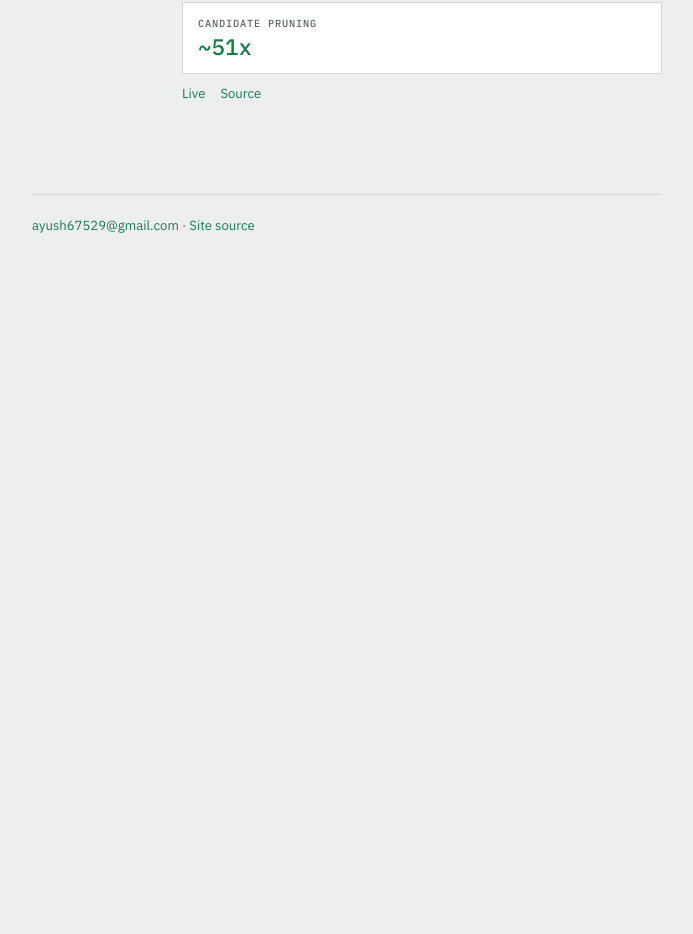
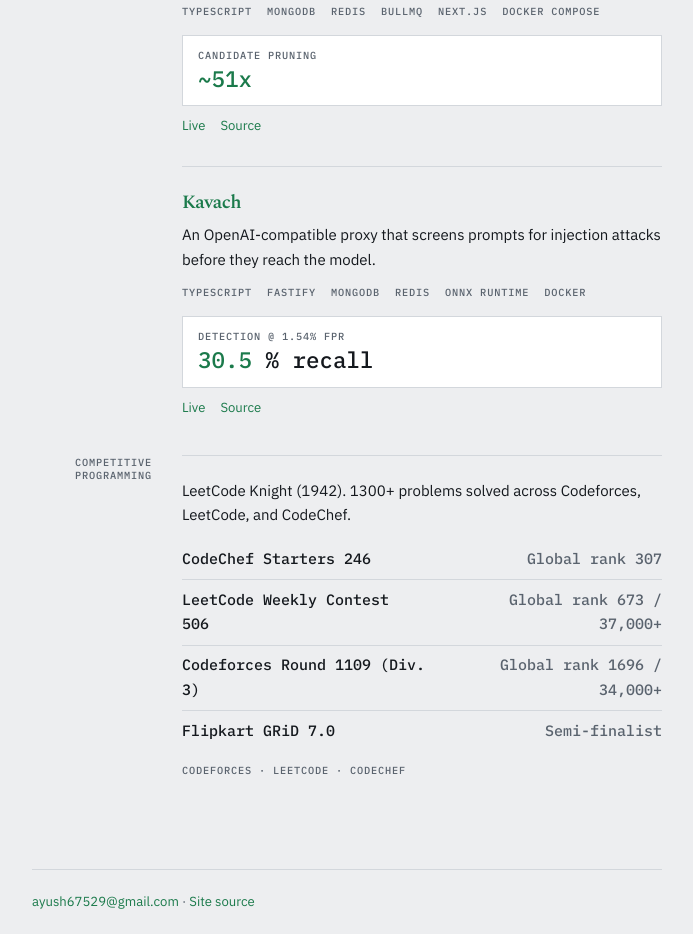
Before and after one commit to Ayush-142/Portfolio, a Next.js app: page / in a window 1280 px wide. Shown: the part 1174-2108 px from the top of the page, without its empty margins (293-986 px from the left). Before the commit the page ends 1433 px from the top, so only its background shows below. Built offline with nearby package versions, Linux system fonts and the light colour scheme.

Commit message:
Add competitive programming section and Kavach project

```diff
--- a/app/page.tsx
+++ b/app/page.tsx
@@ -33,6 +33,37 @@
           <ProjectCard key={project.slug} project={project} />
         ))}
       </Section>
+
+      <Section label="Competitive Programming">
+        <p>{profile.competitiveProgramming.standing}</p>
+
+        <ul className="data mt-3 divide-y divide-rule">
+          {profile.competitiveProgramming.results.map((result) => (
+            <li key={result.event}>
+              <a
+                href={result.proofUrl}
+                className="flex flex-col gap-0.5 py-2 sm:flex-row sm:items-baseline sm:justify-between sm:gap-4"
+              >
+                <span className="text-ink">{result.event}</span>
+                <span className="text-muted sm:text-right">{result.result}</span>
+              </a>
+            </li>
+          ))}
+        </ul>
+
+        <p className="label mt-3 text-muted">
+          {profile.codingProfiles.map((link, i) => (
+            <span key={link.label}>
+              {i > 0 ? " · " : null}
+              <a href={link.href} className="group">
+                <span className="text-muted group-hover:text-accept">
+                  {link.label}
+                </span>
+              </a>
+            </span>
+          ))}
+        </p>
+      </Section>
     </div>
   );
 }
--- a/content/profile.ts
+++ b/content/profile.ts
@@ -1,6 +1,12 @@
 export type ProfileLink = {
   label: string;
   href: string;
+};
+
+export type ContestResult = {
+  event: string;
+  result: string;
+  proofUrl: string;
 };
 
 export type Profile = {
@@ -9,6 +15,11 @@
   links: ProfileLink[];
   about: string[];
   footerRepo: string;
+  codingProfiles: ProfileLink[];
+  competitiveProgramming: {
+    standing: string;
+    results: ContestResult[];
+  };
 };
 
 const basePath = process.env.NEXT_PUBLIC_BASE_PATH || "";
@@ -24,6 +35,42 @@
   ],
   about: [
     "I'm in my final year of a CS degree at BIT Mesra. I build full-stack systems — a competitive-programming judge, a plagiarism detector, a crater-detection model — and then measure them: throughput, latency, memory, accuracy. When something breaks, I trace it back to the actual cause instead of patching around it. The numbers are what I report, not just whether the demo runs. Open to SDE roles starting 2027.",
+    "B.Tech Computer Science and Engineering, BIT Mesra, 2023–2027.",
   ],
   footerRepo: "https://github.com/Ayush-142/Portfolio",
+  codingProfiles: [
+    { label: "Codeforces", href: "https://codeforces.com/profile/Ayush_142" },
+    { label: "LeetCode", href: "https://leetcode.com/u/Ayush_142/" },
+    { label: "CodeChef", href: "https://www.codechef.com/users/ayush_142" },
+  ],
+  competitiveProgramming: {
+    standing:
+      "LeetCode Knight (1942). 1300+ problems solved across Codeforces, LeetCode, and CodeChef.",
+    results: [
+      {
+        event: "CodeChef Starters 246",
+        result: "Global rank 307",
+        proofUrl:
+          "https://www.codechef.com/rankings/START246C?itemsPerPage=100&order=asc&page=1&sortBy=rank",
+      },
+      {
+        event: "LeetCode Weekly Contest 506",
+        result: "Global rank 673 / 37,000+",
+        proofUrl:
+          "https://leetcode.com/contest/weekly-contest-506/ranking/?region=global_v2",
+      },
+      {
+        event: "Codeforces Round 1109 (Div. 3)",
+        result: "Global rank 1696 / 34,000+",
+        proofUrl:
+          "https://codeforces.com/contest/2244/standings/participant/241250241#p241250241",
+      },
+      {
+        event: "Flipkart GRiD 7.0",
+        result: "Semi-finalist",
+        proofUrl:
+          "https://drive.google.com/file/d/1sEp1Lpqz-mFPngxGUhZahfbahPiuZQQP/view?usp=drive_link",
+      },
+    ],
+  },
 };
--- a/content/projects.ts
+++ b/content/projects.ts
@@ -58,6 +58,15 @@
 ];
 
 const lunarStack = ["YOLOv11", "ResNet101", "PyTorch", "ONNX Runtime", "Streamlit"];
+
+const kavachStack = [
+  "TypeScript",
+  "Fastify",
+  "MongoDB",
+  "Redis",
+  "ONNX Runtime",
+  "Docker",
+];
 
 export const projects: Project[] = [
   {
@@ -218,6 +227,60 @@
       { label: "ONNX INT8 dynamic quant vs PyTorch, CPU", value: "15–20x slower, accuracy loss" },
     ],
   },
+  {
+    slug: "kavach",
+    title: "Kavach",
+    description:
+      "An OpenAI-compatible proxy that screens prompts for injection attacks before they reach the model.",
+    stack: kavachStack,
+    headlineMetric: {
+      label: "Detection @ 1.54% FPR",
+      value: "30.5",
+      unit: "% recall",
+    },
+    liveUrl: "https://kavach-ayush.duckdns.org",
+    sourceUrl: "https://github.com/Ayush-142/Kavach",
+    overview:
+      "A security gateway that sits between an application and an LLM. It speaks the OpenAI API, so it drops in as a base-URL change, and screens every request through a staged detection cascade before forwarding it upstream. Built end-to-end across nine phases: corpus construction, a byte-faithful proxy, and three stacked detectors, each accepted only against a pre-registered benchmark.",
+    problem:
+      "Applications built on LLMs are exposed to prompt-injection and jailbreak attacks, and most teams have no layer that inspects traffic before it reaches the model. A useful filter has to catch attacks without blocking legitimate users — a false-positive problem as much as a detection one — and it has to add almost no latency to be deployable.",
+    architecture: {
+      prose:
+        "An OpenAI-compatible Fastify proxy forwards requests byte-for-byte while a cascade inspects them. Stage 1 is a heuristic rule set; Stage 2 is a semantic-similarity check against an index of known attacks; a measured-but-not-deployed Stage 3 classifier was evaluated and deliberately left out. Config is cached with a short TTL so the detection path adds no per-request database lookup. The stack is a TypeScript npm workspaces monorepo — core, service, and eval — running on Fastify, MongoDB, Redis, and ONNX Runtime for in-process MiniLM embeddings, shipped via Docker Compose. It's evaluated against a locked benchmark built from deepset/prompt-injections, JailbreakBench, and HackAPrompt as attacks and LMSYS-Chat-1M as benign traffic, with a held-out test split whose hash was locked before any tuning.",
+      stack: kavachStack,
+    },
+    engineering: [
+      {
+        point:
+          "A locked benchmark, built first. 8,285 attacks and 15,499 benign prompts, split with 5% attack prevalence and the test-set hash frozen before any model saw it. Wilson confidence intervals reported on every rate.",
+        metric: { label: "Test set", value: "5,860", unit: "prompts" },
+      },
+      {
+        point:
+          "A detection path that stays under budget. Stage 1 runs at 0.29ms typical p95; the config cache removed the per-request Mongo lookup that had blown the latency bar, taking the proxy's pairwise overhead from 8.3ms to 2.7ms p95, under the 5ms target.",
+        metric: { label: "Proxy overhead", value: "2.7", unit: "ms p95" },
+      },
+      {
+        point:
+          "Cascade result, reported at its real operating point. Stages 1+2 together reach 30.5% detection at a 1.54% false-positive rate — after a single content-free reference vector was found to be causing 72% of false positives and filtered out.",
+        metric: { label: "False positives", value: "1.54", unit: "%" },
+      },
+    ],
+    whatBroke: [
+      "The similarity stage's first cut had an 11.2% false-positive rate — traced to a single empty \"Hello\" reference vector responsible for 72% of the false positives. A minimum-length filter on the reference index cut false positives by 78%.",
+      "GCG-style adversarial-suffix attacks were predicted to be catchable by an entropy rule. They were not — the rule fired on 0% of them at the balanced threshold. This was reported as a falsified hypothesis rather than tuned away, because tuning against the test set would have been fitting to it.",
+      "The Stage 3 classifier was measured and then not shipped. It had real standalone capability, but on the specific slice of traffic it would actually see — the ambiguous band the earlier stages route to it — it beat nothing while running at 4x the false-positive rate. Measured, documented, left out.",
+      "One class of persuasive paraphrase attacks was found to score below any usable similarity threshold — meaning the similarity stage structurally cannot route them to a classifier. This was written up as a routing limitation and future work, not hidden.",
+    ],
+    results: [
+      { label: "Test set", value: "5,860 prompts, 5% attack prevalence" },
+      { label: "Stage 1 latency (p95)", value: "0.29 ms" },
+      { label: "Proxy overhead (p95)", value: "2.7 ms" },
+      { label: "Cascade detection", value: "30.5% recall" },
+      { label: "False-positive rate", value: "1.54%" },
+      { label: "Documented negative results", value: "4" },
+    ],
+  },
 ];
 
 export function getProject(slug: string): Project | undefined {
```
